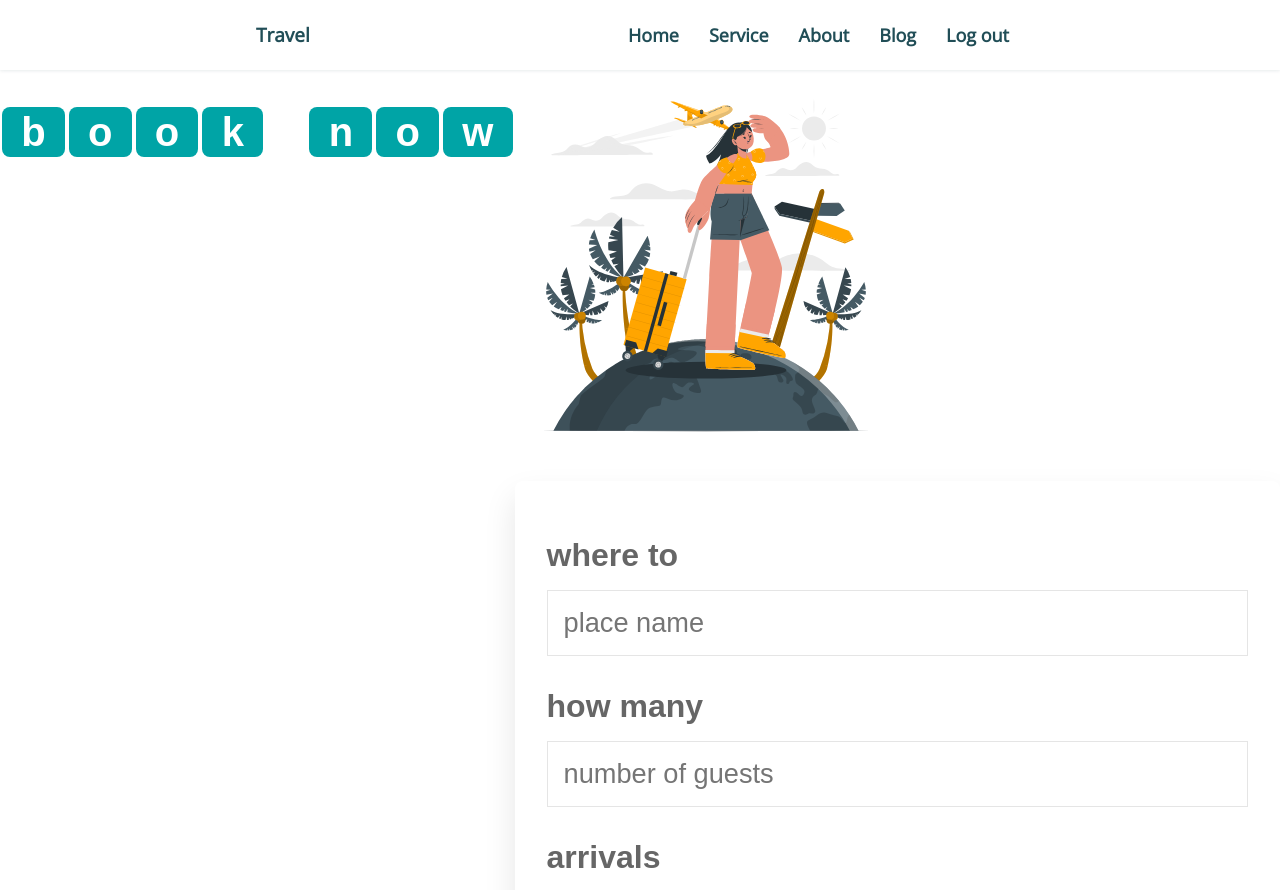
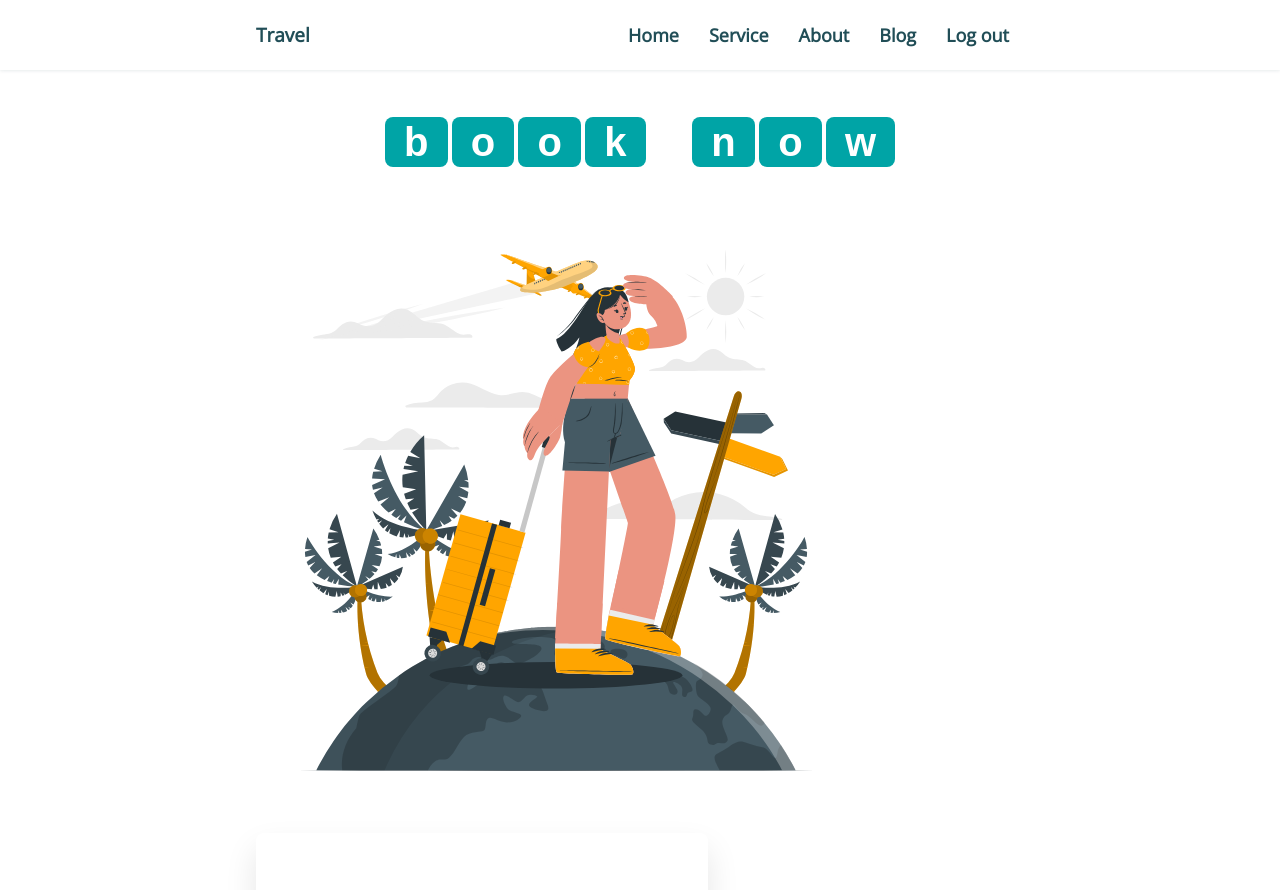
Before and after one commit to NH-Rifat/Travel-Guide-Application, a React (Create React App) app: page /checkout/1 in a window 1280 px wide. Shown: the top 890 px of the page. Built offline with nearby package versions, Linux system fonts and the light colour scheme; no server answers; sample sign-in values are in the browser's storage.

Commit message:
checkout form are done

```diff
--- a/src/pages/Checkout/Checkout.css
+++ b/src/pages/Checkout/Checkout.css
@@ -1,37 +1,30 @@
+
 .book-container{
-  width: 100%;
+  width: 60%;
   margin: 0 auto;
-  margin-top: 70px;
+  margin-top: 80px;
 }
-.book{
-  margin-top: 50px;
-}
-.book .row{
+.booking{
   display: flex;
   flex-wrap: wrap;
   gap:1.5rem;
   align-items: center;
-}
-.book .row .image{
-  flex:1 1 30rem;
+  /* justify-content: center; */
 }
 
-.book .row .image img{
-  width:50%;
+.book-img img{
+  width: 600px;
 }
-
-.book .row form{
-  flex:1 1 20rem;
+.form-container form{
+  flex:1 1 40rem;
   padding:2rem;
   box-shadow: 0 1rem 2rem rgba(0,0,0,.1);
   border-radius: .5rem;
 }
-
-.book .row form .inputBox{
+.form-container form .info{
   padding:.5rem 0;
 }
-
-.book .row form .inputBox input{
+.form-container form .info input{
   width:100%;
   padding:1rem;
   border:.1rem solid rgba(0,0,0,.1);
@@ -39,8 +32,7 @@
   color:#333;
   text-transform: none;
 }
-
-.book .row form .inputBox h3{
+.form-container form .info h3{
   font-size: 2rem;
   padding:1rem 0;
   color:#666;
--- a/src/pages/Checkout/Checkout.js
+++ b/src/pages/Checkout/Checkout.js
@@ -5,44 +5,41 @@ import bookImg from '../../images/book-img.svg';
 const Checkout = () => {
   return (
     <div className='book-container'>
-      <section class='book'>
-        <h1 class='heading'>
+    <h1 class="heading">
         <span>b</span>
         <span>o</span>
         <span>o</span>
         <span>k</span>
-          <span class='space'></span>
+        <span class="space"></span>
         <span>n</span>
         <span>o</span>
         <span>w</span>
     </h1>
-
-        <div class='row'>
-          <div class='image'>
+      <div className='booking'>
+        <div className='book-img'>
           <img src={bookImg} alt='' />
         </div>
-
+        <div className='form-container'>
           <form action=''>
-            <div class='inputBox'>
-              <h3>where to</h3>
-              <input type='text' placeholder='place name' />
+            <div className='info'>
+              <h3>Where to</h3>
+              <input type='text' placeholder='Place name' />
             </div>
-            <div class='inputBox'>
+            <div className='info'>
               <h3>how many</h3>
               <input type='number' placeholder='number of guests' />
             </div>
-            <div class='inputBox'>
+            <div className='info'>
               <h3>arrivals</h3>
               <input type='date' />
             </div>
-            <div class='inputBox'>
+            <div className='info'>
               <h3>leaving</h3>
               <input type='date' />
             </div>
-            <input type='submit' class='btn' value='Proceed checkout' />
           </form>
         </div>
-      </section>
+      </div>
     </div>
   );
 };
```
Lines whose indentation alone changed are shown as unchanged.
